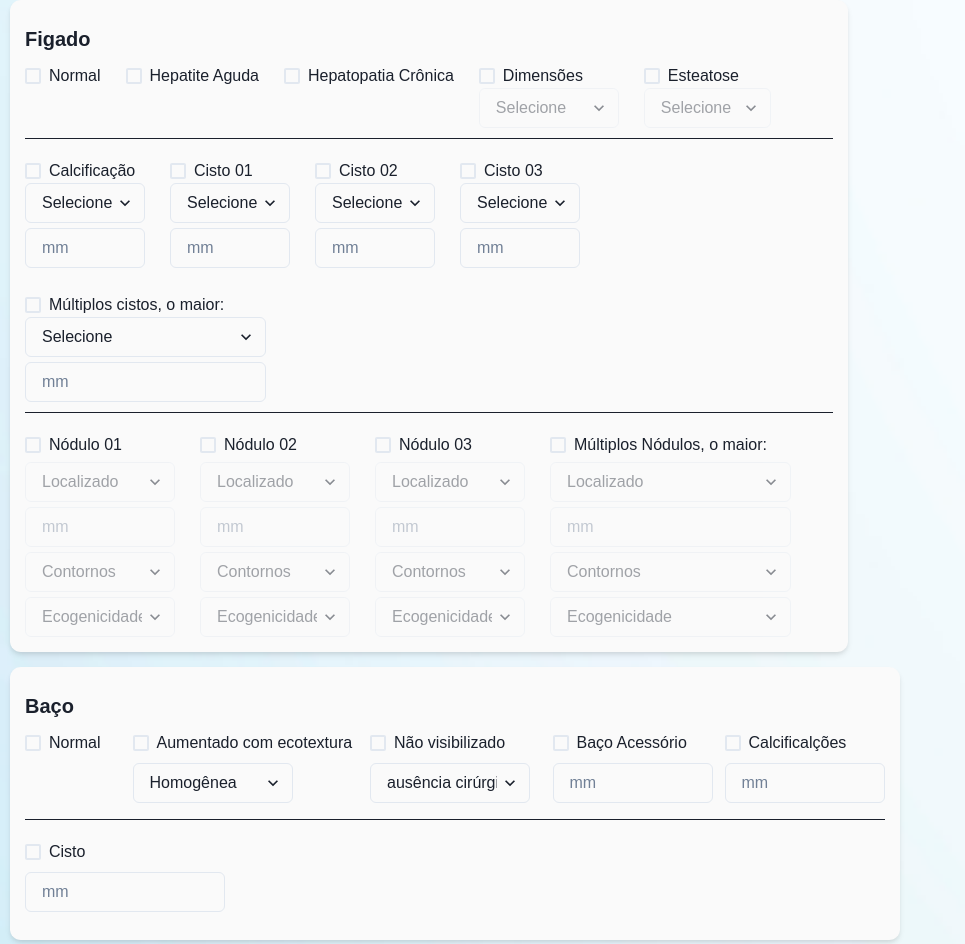
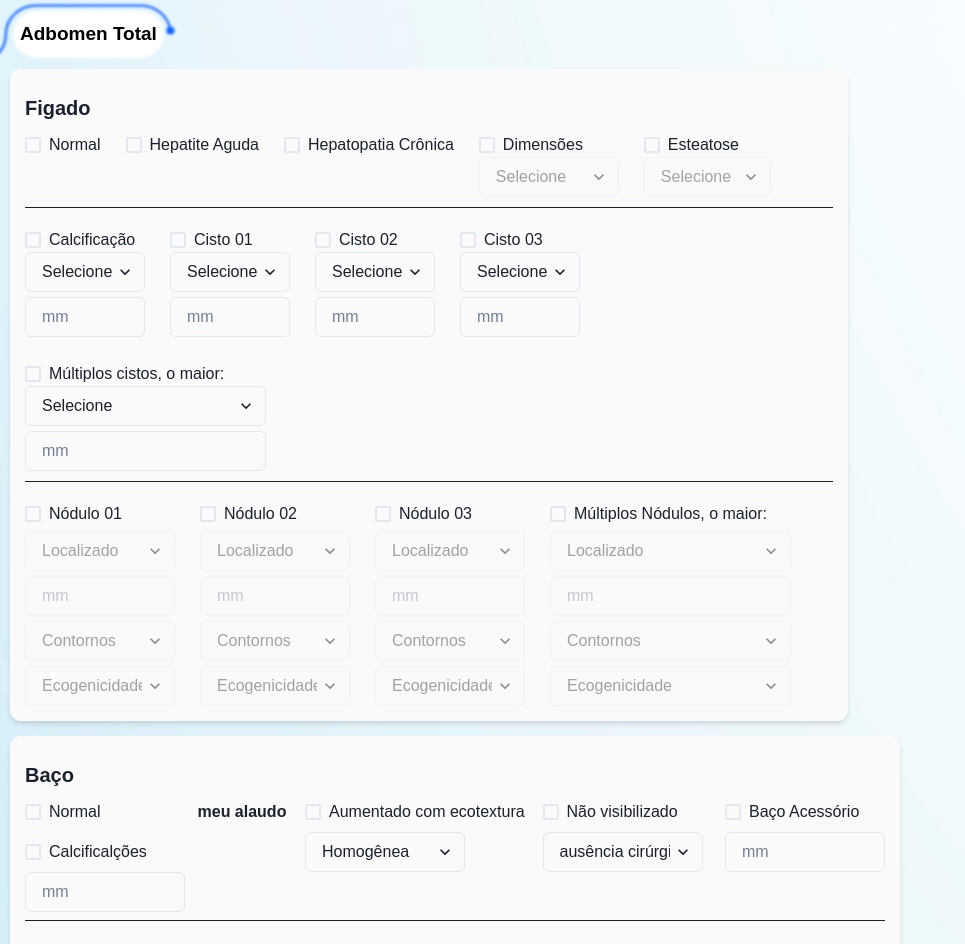
Before and after one commit to hrocha85/usSaudeImagem, a React (Create React App) app: page /#/Home/1 in a window 1280 px wide. Shown: the top 944 px of the page, without its empty margins (0-965 px from the left). Built offline with nearby package versions, Linux system fonts and the light colour scheme; the HTML template or start-up script is replaced by a standard one.

Commit message:
merge com context

```diff
--- a/src/App.tsx
+++ b/src/App.tsx
@@ -3,12 +3,15 @@ import './App.css';
 import { ChakraProvider } from '@chakra-ui/react'
 import Rotas from './Routes/Rotas';
 import tema from './main/Theme/Tema';
+import { LaudosProvider } from './context/LuadosContext'
 
 function App() {
   return (
-    <ChakraProvider theme={tema}>
-      <Rotas />
-    </ChakraProvider>
+    <LaudosProvider>
+      <ChakraProvider theme={tema}>
+        <Rotas />
+      </ChakraProvider>
+    </LaudosProvider>
   );
 }
 
--- /dev/null
+++ b/src/context/LuadosContext.tsx
@@ -0,0 +1,27 @@
+import React, { createContext, useState, useContext, useEffect } from 'react';
+
+
+type ILaudos = {
+    laudoPrin?: string;
+    setLaudoPrin?: any;
+    signIn?: any;
+}
+
+
+export const LaudosContext = createContext({} as ILaudos);
+
+export function LaudosProvider({ children }) {
+
+    const [laudoPrin, setLaudoPrin] = useState("meu alaudo");
+
+    function signIn() {
+        console.log("contex funcionando")
+
+    }
+
+    return (
+        <LaudosContext.Provider value={{ laudoPrin, signIn, setLaudoPrin }}>
+            {children}
+        </LaudosContext.Provider>
+    )
+}
--- a/src/main/exames/abdomemTotal/aorta/aorta.tsx
+++ b/src/main/exames/abdomemTotal/aorta/aorta.tsx
@@ -1,6 +1,5 @@
 import { Box, Text, Checkbox, Select, Input } from "@chakra-ui/react";
 import TituloNomeExame from "../../../component/titulo_nome_exame";
-import BGImage from "../../images/bg_img.png";
 
 function Aorta() {
     const altura = '100%'
--- a/src/main/exames/abdomemTotal/baco/baco.tsx
+++ b/src/main/exames/abdomemTotal/baco/baco.tsx
@@ -1,10 +1,14 @@
 import { Box, Checkbox, Select, Grid, GridItem, Input } from "@chakra-ui/react";
 import TituloNomeExame from "../../../component/titulo_nome_exame";
-import { useState } from 'react';
+import { useContext, useState } from 'react';
+import { LaudosContext } from '../../../../context/LuadosContext';
+
 
 function Baco() {
     const altura = '100%'
     const largura = '890px'
+
+    const { laudoPrin, signIn, setLaudoPrin } = useContext(LaudosContext);
 
     const [baco, setBaco] = useState({
         normal: false,
@@ -21,17 +25,21 @@ function Baco() {
         calcificacoes: false
     })
 
+
+
     const criarString = (value) => {
         console.log(value.id, "valor recebio")
 
     }
 
     const verificaChecked = (value) => {
+
         console.log(value, value.checked, "value recebido")
 
         switch (value.id) {
             case 'normal':
                 if (value.checked == true) {
+                    setLaudoPrin("lucas esta normal")
                     setCheckvalue({
                         aumentadoComEcotextura: true,
                         normal: false,
@@ -55,9 +63,9 @@ function Baco() {
                     setCheckvalue({
                         aumentadoComEcotextura: false,
                         normal: true,
-                        naoVisibilizado: false,
-                        bacoAcessorio: false,
-                        calcificacoes: false
+                        naoVisibilizado: true,
+                        bacoAcessorio: true,
+                        calcificacoes: true
                     })
                 } else {
                     setCheckvalue({
@@ -72,11 +80,11 @@ function Baco() {
             case 'naoVisibilizado':
                 if (value.checked == true) {
                     setCheckvalue({
-                        aumentadoComEcotextura: false,
+                        aumentadoComEcotextura: true,
                         normal: true,
                         naoVisibilizado: false,
-                        bacoAcessorio: false,
-                        calcificacoes: false
+                        bacoAcessorio: true,
+                        calcificacoes: true
                     })
                 } else {
                     setCheckvalue({
@@ -91,29 +99,10 @@ function Baco() {
             case 'calcificacoes':
                 if (value.checked == true) {
                     setCheckvalue({
-                        aumentadoComEcotextura: false,
+                        aumentadoComEcotextura: true,
                         normal: true,
-                        naoVisibilizado: false,
-                        bacoAcessorio: false,
-                        calcificacoes: false
-                    })
-                } else {
-                    setCheckvalue({
-                        aumentadoComEcotextura: false,
-                        normal: false,
-                        naoVisibilizado: false,
-                        bacoAcessorio: false,
-                        calcificacoes: false
-                    })
-                }
-                break;
-            case 'bacoAcessorio':
-                if (value.checked == true) {
-                    setCheckvalue({
-                        aumentadoComEcotextura: false,
-                        normal: true,
-                        naoVisibilizado: false,
-                        bacoAcessorio: false,
+                        naoVisibilizado: true,
+                        bacoAcessorio: true,
                         calcificacoes: false
                     })
                 } else {
@@ -168,9 +157,12 @@ function Baco() {
                             <Checkbox
                                 disabled={checkValue.normal}
                                 id="normal"
-                                onChange={(e) => { verificaChecked(e.target) }}
+                                onChange={(e) => {
+                                    verificaChecked(e.target)
+                                }}
                             >Normal</Checkbox>
                         </GridItem>
+                        <b>{laudoPrin}</b>
 
                         <GridItem w='100%' h='28px'>
                             <Checkbox ml='-65px'
@@ -211,9 +203,6 @@ function Baco() {
 
                         <GridItem w='100%' h='28px' mt='-8px' ml='-65px'>
                             <Select
-                                disabled={checkValue.aumentadoComEcotextura}
-                                id="aumentadoComEcotextura"
-                                onChange={(e) => { verificaChecked(e.target) }}
                                 w='160px'>
                                 <option value='' disabled selected>Homogênea</option>
                                 <option value='Homogênea'>Homogênea</option>
@@ -223,9 +212,6 @@ function Baco() {
 
                         <GridItem w='100%' h='28px' mt='-8px'>
                             <Select
-                                disabled={checkValue.naoVisibilizado}
-                                id="naoVisibilizado"
-                                onChange={(e) => { verificaChecked(e.target) }}
                                 w='160px'>
                                 <option value='ausenciaCirurgica'>ausência cirúrgica</option>
                                 <option value='interposicaoGasosa'>interposição gasosa</option>
@@ -233,19 +219,11 @@ function Baco() {
                         </GridItem>
 
                         <GridItem w='100%' h='28px' mt='-8px' ml='10px'>
-                            <Input
-                                disabled={checkValue.bacoAcessorio}
-                                id="bacoAcessorio"
-                                onChange={(e) => { verificaChecked(e.target) }}
-                                w='160px' placeholder='mm' />
+                            <Input w='160px' placeholder='mm' />
                         </GridItem>
 
                         <GridItem w='100%' h='28px' mt='-8px'>
-                            <Input
-                                disabled={checkValue.calcificacoes}
-                                id="calcificacoes"
-                                onChange={(e) => { verificaChecked(e.target) }}
-                                w='160px' placeholder='mm' />
+                            <Input w='160px' placeholder='mm' />
                         </GridItem>
 
                     </Grid>
--- a/src/main/exames/abdomemTotal/index.tsx
+++ b/src/main/exames/abdomemTotal/index.tsx
@@ -30,7 +30,7 @@ function AbdomemTotal() {
             backgroundRepeat="no-repeat"
 
         >
-            {/* <BoxTitleBackground titulo="Adbomen Total" /> */}
+            <BoxTitleBackground titulo="Adbomen Total" />
 
             {/* <Exames></Exames> */}
 
--- a/src/main/exames/tireoide/index.tsx
+++ b/src/main/exames/tireoide/index.tsx
@@ -1,7 +1,13 @@
+import React, { useContext } from 'react';
+import { LaudosContext } from '../../../context/LuadosContext';
+
 
 function Tireoide() {
+    const { laudoPrin, signIn, setLaudoPrin } = useContext(LaudosContext);
+
     return (
         <div>
+            {laudoPrin}
             <p>estou no Tereoide</p>
         </div>
     )
```
